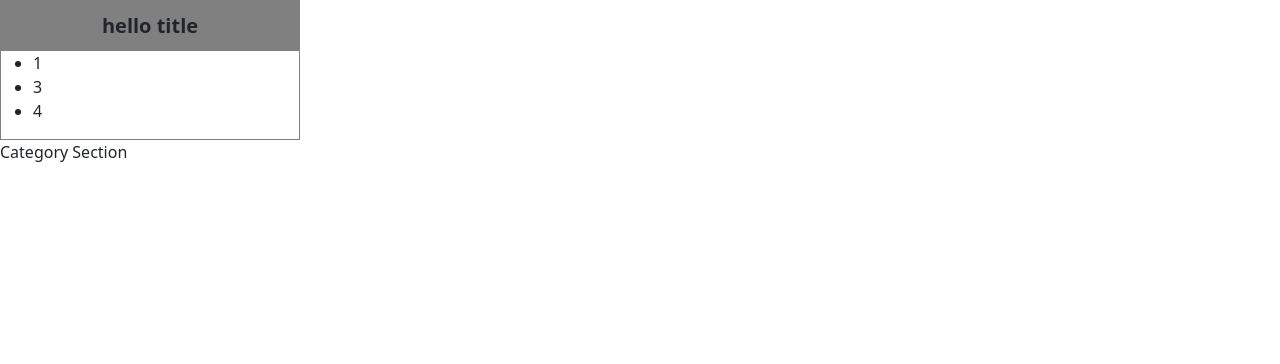
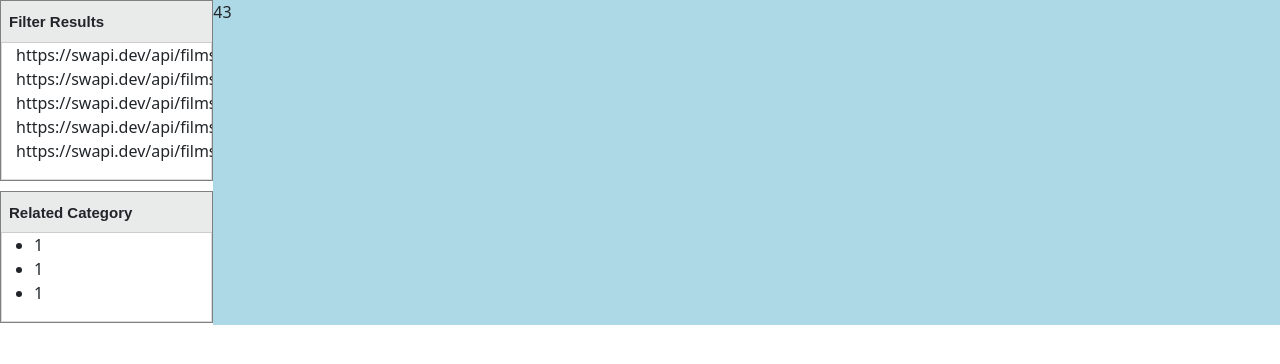
Before and after one commit to sahil-nagpal/b2b, a React (Create React App) app: page /product in a window 1280 px wide. Shown: the top 364 px of the page. Built offline with nearby package versions, Linux system fonts and the light colour scheme; no server answers.

Commit message:
product page

```diff
--- a/src/api/userApi.js
+++ b/src/api/userApi.js
@@ -1,7 +1,6 @@
 import axios from 'axios'
 
 export const register = async (formData)=>{
-	console.log("formData :::::: ",formData)
 	let response = await fetch("https://www.ecindia.netwingsinfotech.in/api/register", {
       method: 'POST',
       body: JSON.stringify(formData)
--- a/src/components/box/index.js
+++ b/src/components/box/index.js
@@ -7,12 +7,8 @@ const BoxList = (props)=>{
 			<div className="title-box">
 				<span className="label-name">{props.title}</span>
 			</div>
-			<div>
-				<ul>
-					<li>1</li>
-					<li>3</li>
-					<li>4</li>
-				</ul>
+			<div className="cell-bx">
+				{props.children}
 			</div>
 
 		</div>
--- a/src/components/filters-sidebar/index.js
+++ b/src/components/filters-sidebar/index.js
@@ -1,11 +1,27 @@
 import React from 'react';
 import BoxList from '../box';
+import {SimpleList} from '../lists';
 const FilterSideBar = ()=>{
+	const data =  [
+		"https://swapi.dev/api/films/2/",
+		"https://swapi.dev/api/films/6/",
+		"https://swapi.dev/api/films/3/",
+		"https://swapi.dev/api/films/1/",
+		"https://swapi.dev/api/films/7/"
+	]
 	return (
 		<>
-			<div className = "float-left">
-				<div ><BoxList title={"hello title"} /></div>
-				<div>Category Section</div>
+			<div className = "col-12 ">
+				<BoxList className="col-6 mb-4" title={"Filter Results"}>
+					<SimpleList  items={data}/>
+				</BoxList>
+				<BoxList className="col-6 mb-4" title={"Related Category"}>
+					<ul>
+						<li>1</li>
+						<li>1</li>
+						<li>1</li>
+					</ul>
+				</BoxList>
 			</div>
 
 		</>
--- /dev/null
+++ b/src/components/lists/index.js
@@ -0,0 +1,13 @@
+import React from 'react'
+
+export const SimpleList = (props)=>{
+	return (
+		<>
+			<ul className="simple-ul">
+				{props.items.map((item,idx)=>{
+					return <li key ={idx}>{item}</li>
+				})}
+			</ul>
+		</>
+		)
+}
--- a/src/pages/Product.js
+++ b/src/pages/Product.js
@@ -5,9 +5,9 @@ const ProductPage = ()=>{
 	return (
 		<>
 
-			<div className="col-12 d-flex">
-				<div className="col-4"><FilterSideBar/></div>
-				<div className="col-8"></div>
+			<div className="col-12 d-flex mb-4">
+				<div className="col-2"><FilterSideBar/></div>
+				<div className="col-10 mb-2 pd-2 bg-blue">43</div>
 			</div>
 		</>
 
--- a/src/style.css
+++ b/src/style.css
@@ -29,18 +29,31 @@
 }
 .box{
   border :1px solid gray;
-  width: 300px;
   overflow: hidden;
+  margin-bottom: 10px;
 }
 .title-box{
-  background-color: gray;
+  background-color: #E9EAEA;
   width: 100%;
-  text-align: center;
-  padding: 10px;
+  padding: 8px 20px 8px 8px;
+  border-bottom: 1px solid #ccc;
 }
 
 .label-name {
-  font-size: 20px;
-  font-weight: 800;
+  position: relative;
+  font-family: arial;
+  font-size: 15px;
+  font-weight: bold;
 
 }
+.cell-bx {
+    border: 1px solid #dadada;
+    border-top: 0;
+}
+
+.simple-ul{
+    list-style: none;
+    padding-left: 14px;
+    padding-right: 11px;
+    background: #fff;
+}
```
